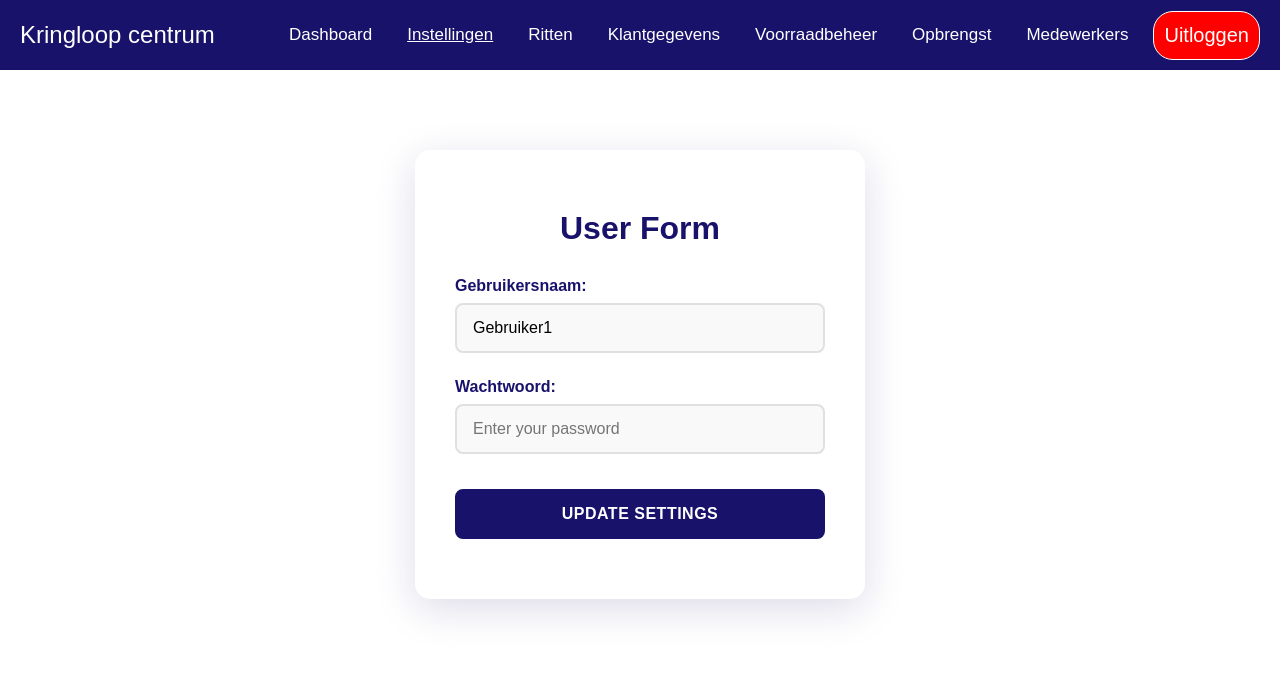
After one commit to Tejo-TV/Project-Kringloop-Centrum-Duurzaam, a PHP site: page /Pages/instellingen.php in a window 1280 px wide. The commit adds this page. Shown: the top 678 px of the page. Run offline with PHP 8.4, Linux system fonts and the light colour scheme; the visitor is signed in with stand-in values (Sample User, id 1); data comes from the database, SQL or seed files in the repository.

Commit message:
CREATE: instellingen.php
Instellingen zijn nu bijgevoegd en je kan nu je gebruikersinstellingen aanpassen.

```diff
--- /dev/null
+++ b/Pages/instellingen.php
@@ -0,0 +1,112 @@
+<?php
+//---------------------------------------------------------------------------------------------------//
+// Naam script       : dashboard.php
+// Omschrijving      : Dit is de dashboard pagina van het Kringloop Centrum Duurzaam
+// Naam ontwikkelaar : Tejo Veldman
+// Project           : Kringloop Centrum Duurzaam
+// Datum             : 28-01-2026
+//---------------------------------------------------------------------------------------------------//
+session_start();
+
+// Als je niet bent ingelogd, stuur je terug naar de login pagina anders popup.
+if (!isset($_SESSION["userid"])) {
+    header("Location: login.php?error=notLoggedIn");
+    exit();
+}
+
+//als je net bent ingelogd, laat een popup zien dat je succesvol bent ingelogd.
+if(isset($_GET["error"])) {
+    if ($_GET["error"] == "emptyinput") {
+        echo "<div class='popup1'> ❌ Één of meer verplichte velden zijn leeg. Vul alstublieft alle velden in om verder te gaan. </div>";
+    } elseif ($_GET["error"] == "none") {
+        echo "<div class='popup2'> ✅ Instellingen succesvol aangepast. </div>";
+    }
+}
+
+// Haal de gebruikersnaam op voor weergave in instellingen
+require_once '../Config/DB_connect.php';
+$db = new Database();
+$conn = $db->getConnection();
+$stmt = $conn->prepare("SELECT gebruikersnaam FROM gebruiker WHERE id = :id");
+$stmt->bindParam(":id", $_SESSION["userid"]);
+$stmt->execute();
+$row = $stmt->fetch(PDO::FETCH_ASSOC);
+$username = $row['gebruikersnaam'];
+
+?>
+<!DOCTYPE html>
+<html lang="en">
+<head>
+    <meta charset="UTF-8">
+    <meta name="viewport" content="width=device-width, initial-scale=1.0">
+    <title>Instellingen</title>
+    <link rel="shortcut icon" type="x-icon" href="../Assets/Images/centrum-duurzaam-icon.png">
+    <link rel="stylesheet" href="../Assets/CSS/Style.css" />
+</head>
+<body>
+        <!-- Header -->
+    <header>
+        <a href="index.php">Kringloop centrum</a>
+        <nav>
+            <a href="dashboard.php">Dashboard</a>
+            <?php
+            // Toon menu opties op basis van gebruikersrol
+            if ($_SESSION["role"] == 'admin') {
+                echo '  <a href="#" class="deze_pagina">Instellingen</a>
+                        <a href="ritten.php">Ritten</a>
+                        <a href="#">Klantgegevens</a>
+                        <a href="Voorraad.php">Voorraadbeheer</a>
+                        <a href="#">Opbrengst</a>
+                        <a href="make_user.php">Medewerkers</a>';
+            } else if ($_SESSION["role"] == 'directie') {
+                echo '  <a href="#">Instellingen</a>
+                        <a href="#">Opbrengst</a>
+                        <a href="Voorraad.php">Voorraadbeheer</a>';
+            } else if ($_SESSION["role"] == 'medewerker') {
+                echo '  <a href="#">Instellingen</a>
+                        <a href="Voorraad.php">Voorraadbeheer</a>';
+            } else if ($_SESSION["role"] == 'chauffeur') {
+                echo '  <a href="#">Instellingen</a>
+                        <a href="ritten.php">Ritten</a>';
+            } else {
+                echo '<a href="#">Instellingen</a>';
+            }
+            ?>
+
+            <a class="header-button2" href="components/logout.inc.php">Uitloggen</a>
+        </nav>
+    </header>
+
+        <!-- body -->
+        </div class="login-container">
+            <div class="login-form">
+                <h2>User Form</h2>
+
+                <form action="components/setting.inc.php" method="POST">
+
+                    <!-- Gebruikersnaam -->
+                    <div class="input-group">
+                        <label>Gebruikersnaam:</label>
+                        <input type="text" name="gebruiker" value="<?php echo $username; ?>" placeholder="Enter your gebruikersnaam" />
+                    </div>
+
+                    <!-- Wachtwoord -->
+                    <div class="input-group">
+                        <label>Wachtwoord:</label>
+                        <input type="password" name="new_ww" placeholder="Enter your password" minlength="8" />
+                    </div>
+
+                    <!-- Geeft de userid mee -->
+                    <input type="hidden" name="userid" value="<?php echo $_SESSION['userid']; ?>" />
+
+                    <!-- Update settings Button -->
+                    <div class="button-row">
+                        <button type="submit" name="update_settings" class="login-btn">Update settings</button>
+                    </div>
+                </form>
+            </div>
+        </div>
+
+
+</body>
+</html>
```
Also changed, not shown: Pages/components/functions.inc.php (+50 -7 lines), Pages/components/setting.inc.php (added, +31 -0 lines), Pages/dashboard.php (+5 -5 lines).
